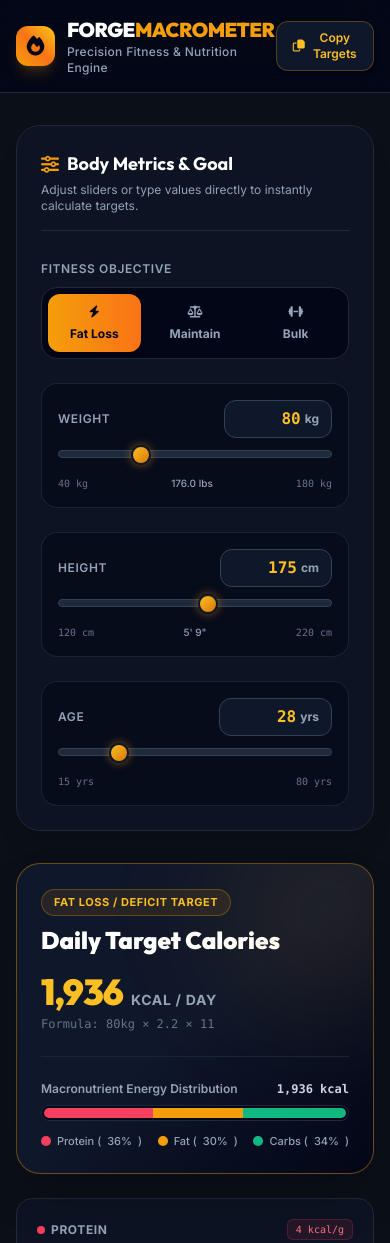
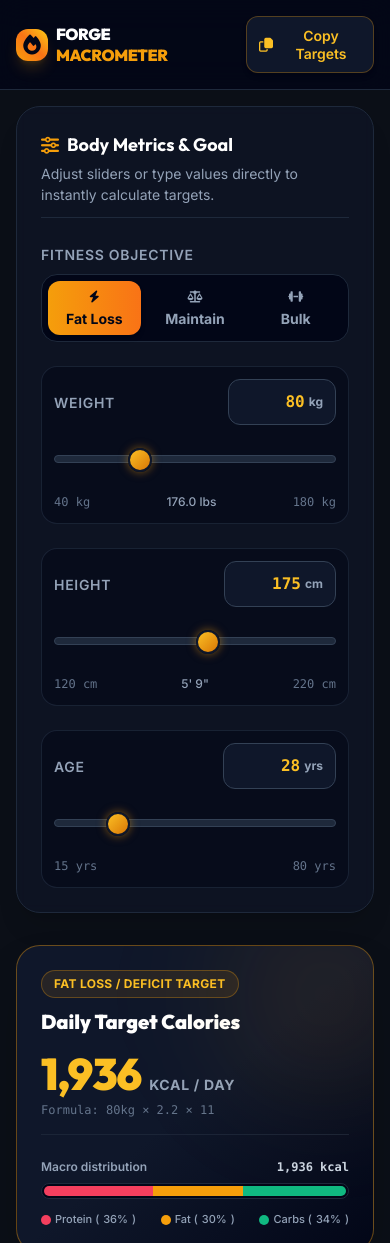
Before and after one commit to zaruto/forge-macrometer, a plain HTML site: page index.html in a window 390 px wide. Shown: the top 1243 px of the page. Drawn offline with nearby package versions, Linux system fonts and the light colour scheme.

Commit message:
Optimize mobile calculator layout and touch accessibility

```diff
--- a/index.html
+++ b/index.html
@@ -113,13 +113,77 @@
     input[type=number] {
       -moz-appearance: textfield;
     }
+
+    /* Touch controls and responsive layouts */
+    *, *::before, *::after { box-sizing: border-box; }
+    button, input { touch-action: manipulation; }
+    button:focus-visible, input:focus-visible { outline: 2px solid #fbbf24; outline-offset: 4px; }
+    .calculator-layout > *, .results-panel > *, .macro-grid > * { min-width: 0; }
+    #copyBtn { min-height: 44px; }
+    input[type="number"] { min-height: 32px; font-size: 1rem; }
+    input[type="range"] { display: block; height: 44px; margin-block: 0; }
+    @media (max-width: 639px) {
+      .site-header { position: static; }
+      .header-inner { gap: .75rem; padding-block: .75rem; flex-wrap: wrap; }
+      .header-inner > div { gap: .5rem; min-width: 0; }
+      .header-inner > div > div:first-child { width: 32px; height: 32px; flex-shrink: 0; }
+      .header-inner h1 { font-size: 1rem; line-height: 1.3; overflow-wrap: anywhere; }
+      .header-inner h1 > span { display: block; }
+      .header-inner p { display: none; }
+      #copyBtn { padding: .625rem .75rem; font-size: .875rem; flex-shrink: 0; }
+      #copyBtn span { max-width: 5rem; line-height: 1.25; }
+      main { padding: 1rem !important; }
+      .calculator-layout { gap: 1rem; }
+      .metrics-panel { padding: 1rem; gap: 1rem; border-radius: 1.25rem; }
+      .metrics-panel > div:first-child { padding-bottom: .75rem; }
+      .metrics-panel p, .metrics-panel label { font-size: .875rem; line-height: 1.5; }
+      .metrics-panel > .space-y-3 { padding: .75rem; }
+      .metrics-panel > .space-y-3 > div:first-child { flex-wrap: wrap; gap: .5rem; }
+      .metrics-panel > .space-y-3 > div:last-child { font-size: .75rem; }
+      #btnFatLoss, #btnMaintain, #btnBulk { min-height: 52px; font-size: .875rem; padding: .5rem .25rem; }
+      input[type="range"]::-webkit-slider-thumb { width: 24px; height: 24px; margin-top: -8px; }
+      input[type="range"]::-moz-range-thumb { width: 24px; height: 24px; }
+      .results-panel { display: grid; grid-template-columns: repeat(auto-fit, minmax(min(100%, 8rem), 1fr)); gap: .75rem; }
+      .results-panel > * { margin-top: 0 !important; }
+      .calorie-card { grid-column: 1 / -1; padding: 1rem; border-radius: 1.25rem; }
+      .calorie-card h3 { font-size: 1.25rem; }
+      .calorie-card > div:nth-child(2) { gap: .75rem; padding-bottom: 1rem; }
+      .calorie-card > div:nth-child(2) > div:last-child > div { flex-wrap: wrap; }
+      #valCalories { font-size: 2.75rem; line-height: 1.1; }
+      #goalBadge { font-size: .75rem; letter-spacing: .025em; }
+      #formulaNote { font-size: .75rem; overflow-wrap: anywhere; }
+      .distribution-heading { flex-wrap: wrap; gap: .25rem .75rem; font-size: .875rem; }
+      .distribution-legend { flex-wrap: wrap; justify-content: flex-start; gap: .5rem 1rem; font-size: .875rem; }
+      .distribution-legend > span { flex-wrap: wrap; gap: .25rem; }
+      .macro-grid { display: contents; }
+      .macro-grid > div { padding: 1rem; }
+      .macro-grid > div > div:first-child { flex-direction: column; align-items: flex-start; gap: .5rem; }
+      .macro-grid > div > div:first-child > span:first-child { font-size: .875rem; letter-spacing: .025em; }
+      .macro-grid > div > div:first-child > span:last-child { font-size: .75rem; }
+      .macro-grid p { font-size: .875rem; color: #94a3b8; }
+      .fiber-card { display: flex; flex-direction: column; align-items: flex-start; justify-content: space-between; gap: .75rem; padding: 1rem; }
+      .fiber-card > div:first-child { display: block; }
+      .fiber-card > div:first-child > div:first-child { display: none; }
+      .fiber-card h4 { color: #94a3b8; font-size: .875rem; }
+      .fiber-card p { font-size: .75rem; margin-top: .5rem; }
+      #valFiber { font-size: 1.875rem; }
+      #toast { left: 1rem; right: 1rem; bottom: max(1rem, env(safe-area-inset-bottom)); padding: .75rem 1rem; }
+      footer { padding-block: 1rem !important; }
+    }
+    @media (max-width: 359px) {
+      main { padding-inline: .75rem !important; }
+      .metrics-panel, .calorie-card, .macro-grid > div, .fiber-card { padding: .75rem; }
+    }
+    @media (prefers-reduced-motion: reduce) {
+      *, *::before, *::after { transition: none !important; }
+    }
   </style>
 </head>
 <body class="min-h-screen flex flex-col justify-between selection:bg-amber-500 selection:text-slate-950">
 
   <!-- Top Navigation Header -->
-  <header class="border-b border-slate-800 bg-slate-950/80 backdrop-blur-lg sticky top-0 z-50">
-    <div class="max-w-6xl mx-auto px-4 py-4 flex justify-between items-center">
+  <header class="site-header border-b border-slate-800 bg-slate-950/80 backdrop-blur-lg sticky top-0 z-50">
+    <div class="header-inner max-w-6xl mx-auto px-4 py-4 flex justify-between items-center">
       <div class="flex items-center gap-3">
         <div class="w-10 h-10 rounded-xl bg-gradient-to-tr from-amber-500 via-orange-500 to-yellow-400 flex items-center justify-center text-slate-950 font-bold text-xl shadow-lg shadow-amber-500/20">
           <i class="fa-solid fa-fire"></i>
@@ -130,7 +194,7 @@
         </div>
       </div>
 
-      <button id="copyBtn" onclick="copySummary()" class="flex items-center gap-2 bg-slate-900 hover:bg-slate-800 text-amber-400 hover:text-amber-300 px-4 py-2 rounded-xl border border-amber-500/30 hover:border-amber-500/60 transition-all font-semibold text-xs sm:text-sm shadow-md active:scale-95">
+      <button aria-label="Copy nutrition targets" id="copyBtn" onclick="copySummary()" class="flex items-center gap-2 bg-slate-900 hover:bg-slate-800 text-amber-400 hover:text-amber-300 px-4 py-2 rounded-xl border border-amber-500/30 hover:border-amber-500/60 transition-all font-semibold text-xs sm:text-sm shadow-md active:scale-95">
         <i class="fa-regular fa-copy"></i>
         <span>Copy Targets</span>
       </button>
@@ -140,14 +204,14 @@
   <main class="max-w-6xl mx-auto px-4 py-8 flex-grow w-full">
 
     <!-- Notification Toast -->
-    <div id="toast" class="fixed bottom-6 right-6 bg-slate-800 border border-amber-500/50 text-white px-5 py-3 rounded-2xl shadow-2xl flex items-center gap-3 transform translate-y-20 opacity-0 transition-all duration-300 z-50 pointer-events-none">
+    <div role="status" aria-live="polite" id="toast" class="fixed bottom-6 right-6 bg-slate-800 border border-amber-500/50 text-white px-5 py-3 rounded-2xl shadow-2xl flex items-center gap-3 transform translate-y-20 opacity-0 transition-all duration-300 z-50 pointer-events-none">
       <i class="fa-solid fa-circle-check text-amber-400 text-lg"></i>
       <span id="toastMsg" class="text-sm font-medium">Summary copied to clipboard!</span>
     </div>
 
-    <div class="grid grid-cols-1 lg:grid-cols-12 gap-8 items-start">
+    <div class="calculator-layout grid grid-cols-1 lg:grid-cols-12 gap-8 items-start">
 
-      <section class="lg:col-span-5 bg-slate-900/60 border border-slate-800 rounded-3xl p-6 sm:p-8 backdrop-blur-sm shadow-xl flex flex-col gap-6">
+      <section class="metrics-panel lg:col-span-5 bg-slate-900/60 border border-slate-800 rounded-3xl p-6 sm:p-8 backdrop-blur-sm shadow-xl flex flex-col gap-6">
 
         <div class="border-b border-slate-800 pb-4">
           <h2 class="font-heading text-lg font-bold text-white flex items-center gap-2">
@@ -160,15 +224,15 @@
         <div class="space-y-2">
           <label class="text-xs font-semibold uppercase text-slate-400 tracking-wider">Fitness Objective</label>
           <div class="grid grid-cols-3 gap-2 p-1.5 bg-slate-950 border border-slate-800 rounded-2xl">
-            <button type="button" id="btnFatLoss" onclick="setGoal('deficit')" class="py-2.5 px-2 rounded-xl text-xs font-bold transition-all text-center flex flex-col sm:flex-row items-center justify-center gap-1.5 bg-gradient-to-r from-amber-500 to-orange-500 text-slate-950 shadow-md">
+            <button type="button" id="btnFatLoss" aria-pressed="true" onclick="setGoal('deficit')" class="py-2.5 px-2 rounded-xl text-xs font-bold transition-all text-center flex flex-col sm:flex-row items-center justify-center gap-1.5 bg-gradient-to-r from-amber-500 to-orange-500 text-slate-950 shadow-md">
               <i class="fa-solid fa-bolt text-xs"></i>
               <span>Fat Loss</span>
             </button>
-            <button type="button" id="btnMaintain" onclick="setGoal('maintain')" class="py-2.5 px-2 rounded-xl text-xs font-bold transition-all text-center flex flex-col sm:flex-row items-center justify-center gap-1.5 text-slate-400 hover:text-white hover:bg-slate-800">
+            <button type="button" id="btnMaintain" aria-pressed="false" onclick="setGoal('maintain')" class="py-2.5 px-2 rounded-xl text-xs font-bold transition-all text-center flex flex-col sm:flex-row items-center justify-center gap-1.5 text-slate-400 hover:text-white hover:bg-slate-800">
               <i class="fa-solid fa-scale-balanced text-xs"></i>
               <span>Maintain</span>
             </button>
-            <button type="button" id="btnBulk" onclick="setGoal('bulk')" class="py-2.5 px-2 rounded-xl text-xs font-bold transition-all text-center flex flex-col sm:flex-row items-center justify-center gap-1.5 text-slate-400 hover:text-white hover:bg-slate-800">
+            <button type="button" id="btnBulk" aria-pressed="false" onclick="setGoal('bulk')" class="py-2.5 px-2 rounded-xl text-xs font-bold transition-all text-center flex flex-col sm:flex-row items-center justify-center gap-1.5 text-slate-400 hover:text-white hover:bg-slate-800">
               <i class="fa-solid fa-dumbbell text-xs"></i>
               <span>Bulk</span>
             </button>
@@ -180,11 +244,11 @@
           <div class="flex justify-between items-center">
             <label for="weightInput" class="text-xs font-semibold uppercase text-slate-400 tracking-wider">Weight</label>
             <div class="flex items-center gap-1 bg-slate-900 px-3 py-1.5 rounded-xl border border-slate-700 focus-within:border-amber-500 transition-colors">
-              <input type="number" id="weightInput" min="40" max="180" step="0.5" value="80" class="w-16 bg-transparent text-right font-mono font-bold text-amber-400 text-base focus:outline-none" />
+              <input type="number" id="weightInput" inputmode="decimal" min="40" max="180" step="0.5" value="80" class="w-16 bg-transparent text-right font-mono font-bold text-amber-400 text-base focus:outline-none" />
               <span class="text-xs font-bold text-slate-400">kg</span>
             </div>
           </div>
-          <input type="range" id="weightSlider" min="40" max="180" step="0.5" value="80" class="w-full" />
+          <input type="range" id="weightSlider" aria-label="Weight in kilograms" min="40" max="180" step="0.5" value="80" class="w-full" />
           <div class="flex justify-between text-[10px] font-mono text-slate-500">
             <span>40 kg</span>
             <span id="weightLbsDisplay" class="text-slate-400 font-sans font-medium">176.0 lbs</span>
@@ -197,11 +261,11 @@
           <div class="flex justify-between items-center">
             <label for="heightInput" class="text-xs font-semibold uppercase text-slate-400 tracking-wider">Height</label>
             <div class="flex items-center gap-1 bg-slate-900 px-3 py-1.5 rounded-xl border border-slate-700 focus-within:border-amber-500 transition-colors">
-              <input type="number" id="heightInput" min="120" max="220" step="1" value="175" class="w-16 bg-transparent text-right font-mono font-bold text-amber-400 text-base focus:outline-none" />
+              <input type="number" id="heightInput" inputmode="numeric" min="120" max="220" step="1" value="175" class="w-16 bg-transparent text-right font-mono font-bold text-amber-400 text-base focus:outline-none" />
               <span class="text-xs font-bold text-slate-400">cm</span>
             </div>
           </div>
-          <input type="range" id="heightSlider" min="120" max="220" step="1" value="175" class="w-full" />
+          <input type="range" id="heightSlider" aria-label="Height in centimeters" min="120" max="220" step="1" value="175" class="w-full" />
           <div class="flex justify-between text-[10px] font-mono text-slate-500">
             <span>120 cm</span>
             <span id="heightFtDisplay" class="text-slate-400 font-sans font-medium">5' 9"</span>
@@ -214,11 +278,11 @@
           <div class="flex justify-between items-center">
             <label for="ageInput" class="text-xs font-semibold uppercase text-slate-400 tracking-wider">Age</label>
             <div class="flex items-center gap-1 bg-slate-900 px-3 py-1.5 rounded-xl border border-slate-700 focus-within:border-amber-500 transition-colors">
-              <input type="number" id="ageInput" min="15" max="80" step="1" value="28" class="w-16 bg-transparent text-right font-mono font-bold text-amber-400 text-base focus:outline-none" />
+              <input type="number" id="ageInput" inputmode="numeric" min="15" max="80" step="1" value="28" class="w-16 bg-transparent text-right font-mono font-bold text-amber-400 text-base focus:outline-none" />
               <span class="text-xs font-bold text-slate-400">yrs</span>
             </div>
           </div>
-          <input type="range" id="ageSlider" min="15" max="80" step="1" value="28" class="w-full" />
+          <input type="range" id="ageSlider" aria-label="Age in years" min="15" max="80" step="1" value="28" class="w-full" />
           <div class="flex justify-between text-[10px] font-mono text-slate-500">
             <span>15 yrs</span>
             <span>80 yrs</span>
@@ -227,10 +291,10 @@
 
       </section>
 
-      <section class="lg:col-span-7 space-y-6">
+      <section class="results-panel lg:col-span-7 space-y-6">
 
         <!-- Hero Target Calories Card -->
-        <div class="relative overflow-hidden bg-gradient-to-br from-slate-900 via-slate-900 to-slate-950 border border-amber-500/40 rounded-3xl p-6 sm:p-8 shadow-2xl">
+        <div class="calorie-card relative overflow-hidden bg-gradient-to-br from-slate-900 via-slate-900 to-slate-950 border border-amber-500/40 rounded-3xl p-6 sm:p-8 shadow-2xl">
           <div class="absolute -right-12 -top-12 w-48 h-48 bg-amber-500/10 rounded-full blur-3xl pointer-events-none"></div>
 
           <div class="flex flex-col sm:flex-row justify-between items-start sm:items-center gap-4 border-b border-slate-800/80 pb-6">
@@ -252,8 +316,8 @@
 
           <!-- Macro Proportion Progress Bar -->
           <div class="mt-6 space-y-2">
-            <div class="flex justify-between text-xs font-semibold text-slate-400">
-              <span>Macronutrient Energy Distribution</span>
+            <div class="distribution-heading flex justify-between text-xs font-semibold text-slate-400">
+              <span>Macro distribution</span>
               <span id="totalMacroKcalLabel" class="font-mono text-slate-300">1,936 kcal</span>
             </div>
 
@@ -263,7 +327,7 @@
               <div id="barCarbs" class="h-full bg-emerald-500 rounded-r-full transition-all duration-300" style="width: 34%;"></div>
             </div>
 
-            <div class="flex justify-between text-[11px] font-medium text-slate-400 pt-1">
+            <div class="distribution-legend flex justify-between text-[11px] font-medium text-slate-400 pt-1">
               <span class="flex items-center gap-1.5"><span class="w-2.5 h-2.5 rounded-full bg-rose-500 inline-block"></span> Protein (<span id="pctProtein">36%</span>)</span>
               <span class="flex items-center gap-1.5"><span class="w-2.5 h-2.5 rounded-full bg-amber-500 inline-block"></span> Fat (<span id="pctFat">30%</span>)</span>
               <span class="flex items-center gap-1.5"><span class="w-2.5 h-2.5 rounded-full bg-emerald-500 inline-block"></span> Carbs (<span id="pctCarbs">34%</span>)</span>
@@ -271,7 +335,7 @@
           </div>
         </div>
 
-        <div class="grid grid-cols-1 sm:grid-cols-3 gap-4">
+        <div class="macro-grid grid grid-cols-1 sm:grid-cols-3 gap-4">
 
           <!-- Protein Card -->
           <div class="bg-slate-900/60 border border-slate-800 rounded-2xl p-5 hover:border-rose-500/40 transition-all">
@@ -321,7 +385,7 @@
         </div>
 
         <!-- Fiber Benchmark Card -->
-        <div class="bg-slate-900/60 border border-slate-800 rounded-2xl p-5 flex items-center justify-between">
+        <div class="fiber-card bg-slate-900/60 border border-slate-800 rounded-2xl p-5 flex items-center justify-between">
           <div class="flex items-center gap-3">
             <div class="w-10 h-10 rounded-xl bg-teal-500/10 border border-teal-500/20 flex items-center justify-center text-teal-400 font-bold">
               <i class="fa-solid fa-wheat-awn"></i>
@@ -453,6 +517,9 @@
     // Goal Selection Switcher
     function setGoal(goal) {
       currentGoal = goal;
+      elements.btnFatLoss.setAttribute("aria-pressed", goal === "deficit");
+      elements.btnMaintain.setAttribute("aria-pressed", goal === "maintain");
+      elements.btnBulk.setAttribute("aria-pressed", goal === "bulk");
 
       // Update button styling
       const activeClasses = ['bg-gradient-to-r', 'from-amber-500', 'to-orange-500', 'text-slate-950', 'shadow-md'];
```
